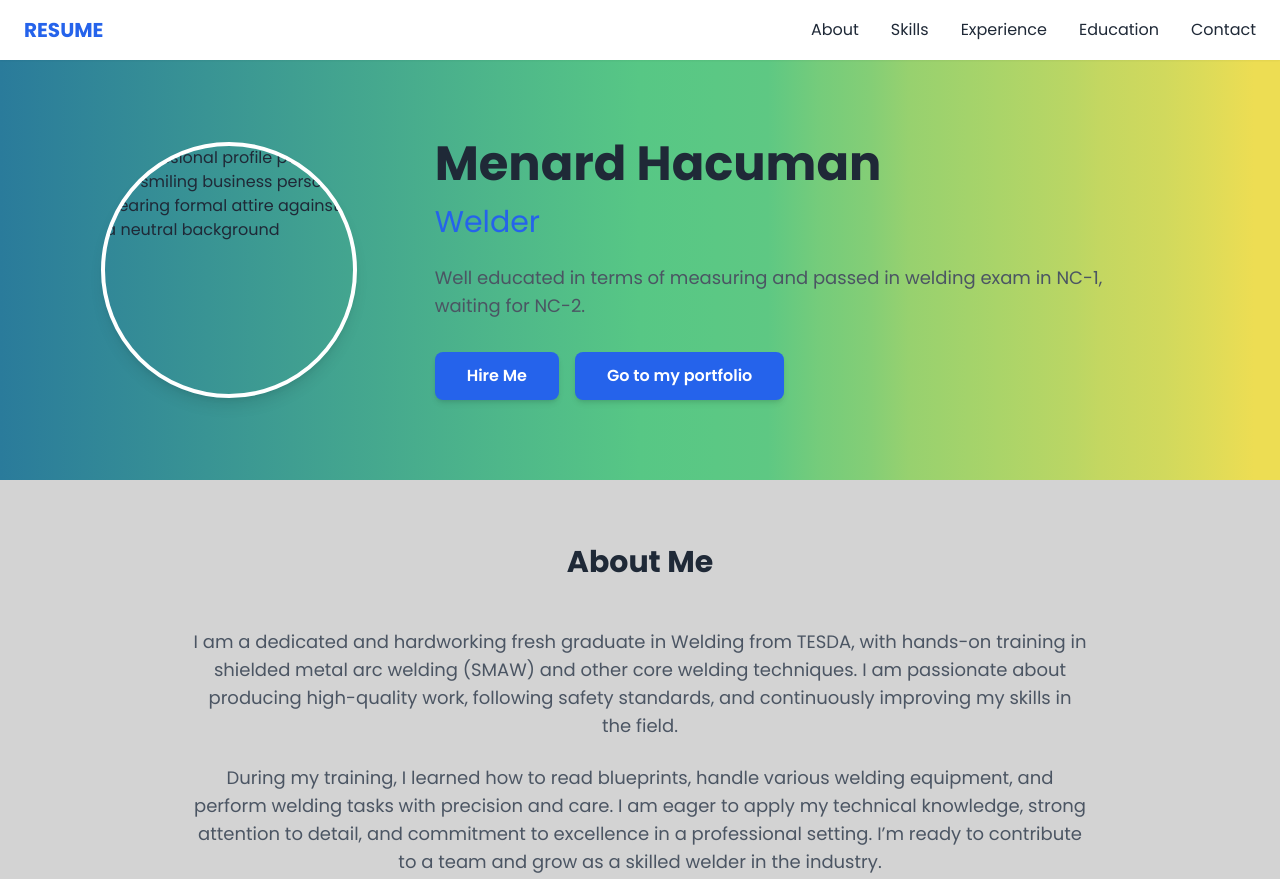
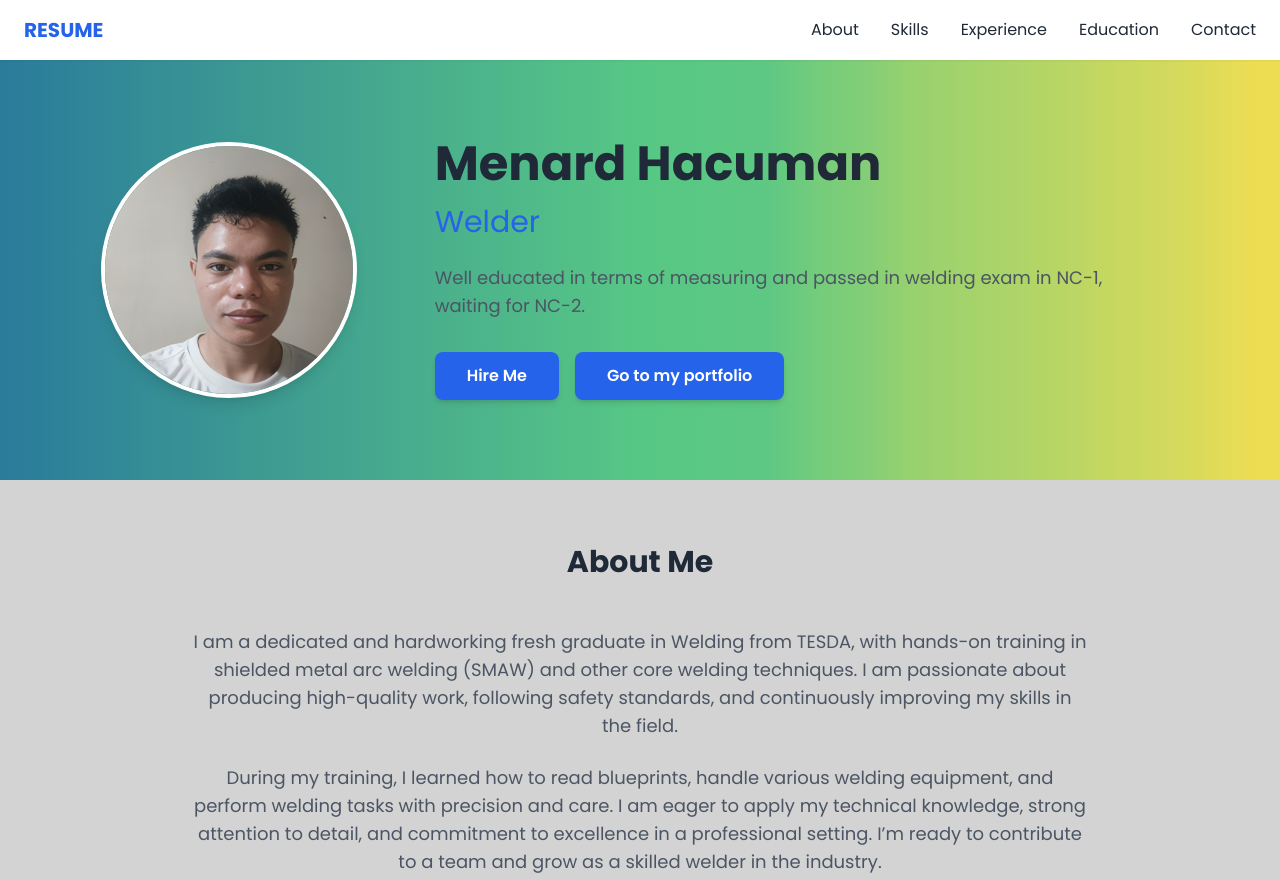
Before and after one commit to Wilcreates07/menard-resume, a plain HTML site: page index.html in a window 1280 px wide. Shown: the top 879 px of the page. Drawn offline with nearby package versions, Linux system fonts and the light colour scheme; the site is published under a folder, as on GitHub Pages, so addresses that start at the root find nothing.

Commit message:
Update index.html

```diff
--- a/index.html
+++ b/index.html
@@ -102,7 +102,7 @@ background: linear-gradient(90deg, rgba(42, 123, 155, 1) 0%, rgba(78, 183, 138,
         <div class="container mx-auto flex flex-col md:flex-row items-center">
             <div class="md:w-1/3 mb-10 md:mb-0 flex justify-center">
                 <div class="w-64 h-64 rounded-full overflow-hidden border-4 border-white shadow-lg">
-                    <img src="/img/profile.png" alt="Professional profile portrait of a smiling business person wearing formal attire against a neutral background" class="w-full h-full object-cover">
+                    <img src="img/profile.png" alt="Professional profile portrait of a smiling business person wearing formal attire against a neutral background" class="w-full h-full object-cover">
                 </div>
             </div>
             <div class="md:w-2/3 text-center md:text-left">
```
